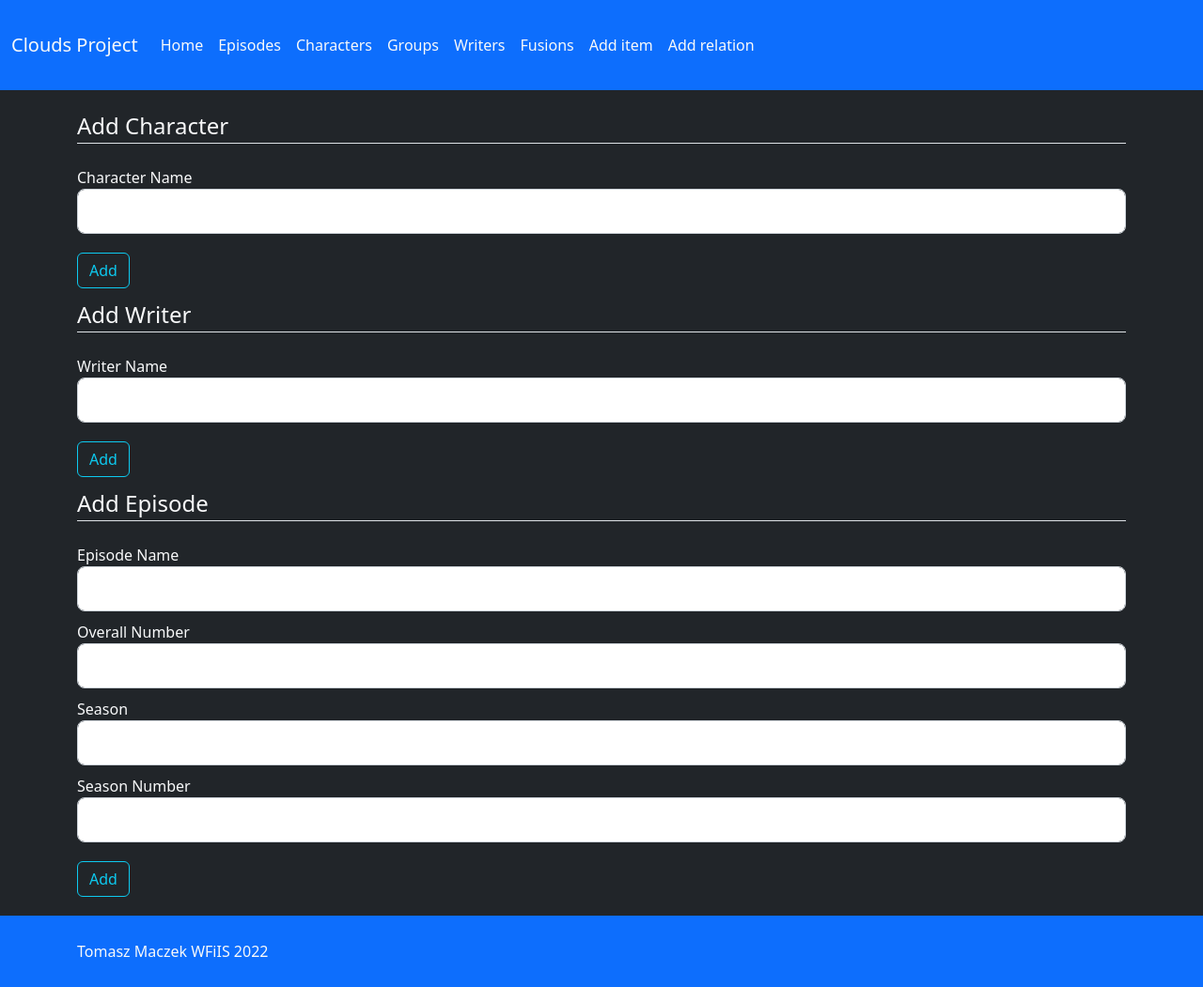
After one commit to TMaczek/chmury_projekt, a Flask app: page /addnode/ in a window 1280 px wide. The commit adds this page. Shown: the whole page at 94% size. Run offline with Flask 2, Linux system fonts and the light colour scheme.

Commit message:
node adding forms

```diff
--- a/app.py
+++ b/app.py
@@ -1,38 +1,28 @@
 from DatabaseApp import *
-from flask import Flask, render_template
+from flask import Flask, render_template, url_for, flash, redirect
 import os
 from os.path import join, dirname
 from dotenv import load_dotenv
+from forms import CharacterForm, WriterForm, EpisodeForm
 
 dotenv_path = join(dirname(__file__), ".env")
 load_dotenv(dotenv_path)
 
 app = Flask(__name__)
-
-
-def get_episodes_for_tests():
-    uri = os.environ.get("NEO4J_URI")
-    user = os.environ.get("NEO4J_USERNAME")
-    password = os.environ.get("NEO4J_PASSWORD")
-    db_app = DatabaseApp(uri, user, password)
-    data = db_app.find_characters_episodes("Peridot")
-    db_app.close()
-    return data
-
+app.config['SECRET_KEY'] = os.environ.get("SECRET_KEY")
 
 @app.route("/")
 @app.route("/home")
-def hello():
+def home():
     return render_template('home.html')
 
 
-@app.route("/about")
-def about():
-    return render_template('home.html', subpage='About Page')
+@app.route("/episodes/", methods=['GET', 'POST'])
+def episodes():
+    episode_form = EpisodeForm()
+    if episode_form.name.data is not None:
+        flash(f'Episode {episode_form.name.data} added.', 'success')
 
-
-@app.route("/episodes/")
-def episodes():
     uri = os.environ.get("NEO4J_URI")
     user = os.environ.get("NEO4J_USERNAME")
     password = os.environ.get("NEO4J_PASSWORD")
@@ -55,8 +45,11 @@ def all_episodes_routes(text):
     return render_template("episode.html", name=episode, characters=characters, episode=episode, writers=writers)
 
 
-@app.route("/characters/")
+@app.route("/characters/", methods=['GET', 'POST'])
 def characters():
+    char_form = CharacterForm()
+    if char_form.name.data is not None:
+        flash(f'Character {char_form.name.data} added.', 'success')
     uri = os.environ.get("NEO4J_URI")
     user = os.environ.get("NEO4J_USERNAME")
     password = os.environ.get("NEO4J_PASSWORD")
@@ -89,8 +82,13 @@ def groups():
     return render_template("groups.html", groups=groups, members=members)
 
 
-@app.route("/writers/")
+@app.route("/writers/", methods=['GET', 'POST'])
 def writers():
+    writer_form = WriterForm()
+
+    if writer_form.name.data is not None:
+        flash(f'Writer {writer_form.name.data} added.', 'success')
+
     uri = os.environ.get("NEO4J_URI")
     user = os.environ.get("NEO4J_USERNAME")
     password = os.environ.get("NEO4J_PASSWORD")
@@ -111,15 +109,23 @@ def all_writers_routes(text):
     db_app.close()
     return render_template("writer.html", name=writer,  episodes=episodes, ep_count = len(episodes))
 
+
+@app.route("/fusions/")
+def fusions():
+    return render_template('fusions.html')
+
+
+@app.route("/addnode/", methods=['GET', 'POST'])
+def addnode():
+    char_form = CharacterForm()
+    writer_form = WriterForm()
+    episode_form = EpisodeForm()
+    return render_template('addnode.html', char_form=char_form, writer_form=writer_form, episode_form=episode_form)
+
+
+@app.route("/addrelation/")
+def addrelation():
+    return render_template('addrelation.html')
+
 if __name__ == "__main__":
     app.run(debug=True)
-
-    # Aura queries use an encrypted connection using the "neo4j+s" URI scheme
-    # uri = "neo4j+s://1b0bc938.databases.neo4j.io"
-    # user = "neo4j"
-    # password = "cfG0JN4KRSAc1VjsB-xVyp7KO8jRsMvd7WNdGf0KMj4"
-    # db_app = DatabaseApp(uri, user, password)
-    #
-    # #app.find_characters_episodes("Peridot")
-    #
-    # db_app.close()
--- /dev/null
+++ b/forms.py
@@ -0,0 +1,25 @@
+from flask_wtf import FlaskForm
+from wtforms import StringField, SubmitField, IntegerField
+from wtforms.validators import DataRequired, Length, NumberRange
+from wtforms.widgets.html5 import NumberInput
+
+
+class CharacterForm(FlaskForm):
+    name = StringField('Character Name',
+                       validators=[DataRequired(), Length(min=1)])
+    char_submit = SubmitField('Add')
+
+
+class WriterForm(FlaskForm):
+    name = StringField('Writer Name',
+                       validators=[DataRequired(), Length(min=10)])
+    writer_submit = SubmitField('Add')
+
+
+class EpisodeForm(FlaskForm):
+        name = StringField('Episode Name',
+                           validators=[DataRequired(), Length(min=10)])
+        overall = IntegerField('Overall Number', validators=[DataRequired()], widget=NumberInput(min=1, max=160))
+        season = IntegerField('Season', validators=[DataRequired()], widget=NumberInput(min=1, max=6))
+        season_num = IntegerField("Season Number", validators=[DataRequired()], widget=NumberInput(min=1, max=26))
+        episode_submit = SubmitField('Add')
--- /dev/null
+++ b/templates/addnode.html
@@ -0,0 +1,135 @@
+{% extends "layout.html" %}
+{% block content %}
+<div class="content-section ">
+    <form method="POST" action="{{ url_for('characters')}}">
+        {{ char_form.hidden_tag() }}
+        <fieldset class="form-group">
+            <legend class="border-bottom mb-4 text-light">Add Character</legend>
+            <div class="form-group">
+                {{ char_form.name.label(class="form-control-label text-light") }}
+
+                {% if char_form.name.errors %}
+                    {{char_form.name(class="form-control forn-control-lg is-invalid")}}
+                    <div class="invalid-feedback">
+                        {% for error in char_form.name.errors %}
+                            <span>{{ error }}</span>
+                        {% endfor %}
+
+                    </div>
+                {% else %}
+                    {{ char_form.name(class="form-control form-control-lg") }}
+                {% endif %}
+
+            </div>
+        </fieldset>
+        <div class="form-group">
+                {{ char_form.char_submit(class="btn btn-outline-info") }}
+        </div>
+    </form>
+
+    <form method="POST" action="{{url_for('writers')}}">
+        {{ writer_form.hidden_tag() }}
+        <fieldset class="form-group">
+            <legend class="border-bottom mb-4 text-light">Add Writer</legend>
+            <div class="form-group">
+                {{ writer_form.name.label(class="form-control-label text-light") }}
+
+                {% if writer_form.name.errors %}
+                    {{writer_form.name(class="form-control forn-control-lg is-invalid")}}
+                    <div class="invalid-feedback">
+                        {% for error in writer_form.name.errors %}
+                            <span>{{ error }}</span>
+                        {% endfor %}
+
+                    </div>
+                {% else %}
+                    {{ writer_form.name(class="form-control form-control-lg") }}
+                {% endif %}
+
+            </div>
+        </fieldset>
+        <div class="form-group">
+                {{ writer_form.writer_submit(class="btn btn-outline-info") }}
+        </div>
+    </form>
+
+
+
+            <form method="POST" action="{{url_for('episodes')}}">
+        {{ episode_form.hidden_tag() }}
+        <fieldset class="form-group">
+            <legend class="border-bottom mb-4 text-light">Add Episode</legend>
+            <div class="form-group">
+                {{ episode_form.name.label(class="form-control-label text-light") }}
+
+                {% if episode_form.name.errors %}
+                    {{episode_form.name(class="form-control form-control-lg is-invalid")}}
+                    <div class="invalid-feedback">
+                        {% for error in episode_form.name.errors %}
+                            <span>{{ error }}</span>
+                        {% endfor %}
+
+                    </div>
+                {% else %}
+                    {{ episode_form.name(class="form-control form-control-lg") }}
+                {% endif %}
+
+            </div>
+
+            <div class="form-group">
+                {{ episode_form.overall.label(class="form-control-label text-light") }}
+
+                {% if episode_form.overall.errors %}
+                    {{episode_form.overall(class="form-control form-control-lg is-invalid")}}
+                    <div class="invalid-feedback">
+                        {% for error in episode_form.overall.errors %}
+                            <span>{{ error }}</span>
+                        {% endfor %}
+
+                    </div>
+                {% else %}
+                    {{ episode_form.overall(class="form-control form-control-lg") }}
+                {% endif %}
+
+            </div>
+
+            <div class="form-group">
+                {{ episode_form.season.label(class="form-control-label text-light") }}
+
+                {% if episode_form.season.errors %}
+                    {{episode_form.season(class="form-control form-control-lg is-invalid")}}
+                    <div class="invalid-feedback">
+                        {% for error in episode_form.season.errors %}
+                            <span>{{ error }}</span>
+                        {% endfor %}
+
+                    </div>
+                {% else %}
+                    {{ episode_form.season(class="form-control form-control-lg") }}
+                {% endif %}
+
+            </div>
+
+            <div class="form-group">
+                {{ episode_form.season_num.label(class="form-control-label text-light") }}
+
+                {% if episode_form.season_num.errors %}
+                    {{episode_form.season_num(class="form-control form-control-lg is-invalid")}}
+                    <div class="invalid-feedback">
+                        {% for error in episode_form.season_num.errors %}
+                            <span>{{ error }}</span>
+                        {% endfor %}
+
+                    </div>
+                {% else %}
+                    {{ episode_form.season_num(class="form-control form-control-lg") }}
+                {% endif %}
+
+            </div>
+        </fieldset>
+        <div class="form-group">
+                {{ episode_form.episode_submit(class="btn btn-outline-info") }}
+        </div>
+    </form>
+</div>
+{% endblock content%}
--- a/templates/layout.html
+++ b/templates/layout.html
@@ -34,9 +34,16 @@
           <li class="nav-item">
           <a class="nav-link text-light" href="/writers" >Writers</a>
         </li>
-          </li>
           <li class="nav-item">
-          <a class="nav-link text-light" href="/about" >About</a>
+          <a class="nav-link text-light" href="/fusions" >Fusions</a>
+        </li>
+          <li class="nav-item">
+          <a class="nav-link text-light" href="/addnode" >Add item</a>
+        </li>
+
+        </li>
+          <li class="nav-item">
+          <a class="nav-link text-light" href="/addrelation" >Add relation</a>
         </li>
 
 
@@ -45,6 +52,15 @@
   </div>
 </nav>
 <div class="container">
+    {% with messages = get_flashed_messages(with_categories=true) %}
+        {% if messages %}
+            {% for category, message in messages %}
+                <div class="alert alert-{{ category }}">
+                    {{ message }}
+                </div>
+            {% endfor %}
+        {% endif %}
+    {% endwith %}
         {% block content %}{% endblock %}
 </div>
     <footer class="footer mt-auto py-3 navbar navbar-dark bg-primary">
```
Also changed, not shown: requirements.txt (+6 -1 lines), templates/addrelation.html (added, +8 -0 lines), templates/fusions.html (added, +9 -0 lines).
